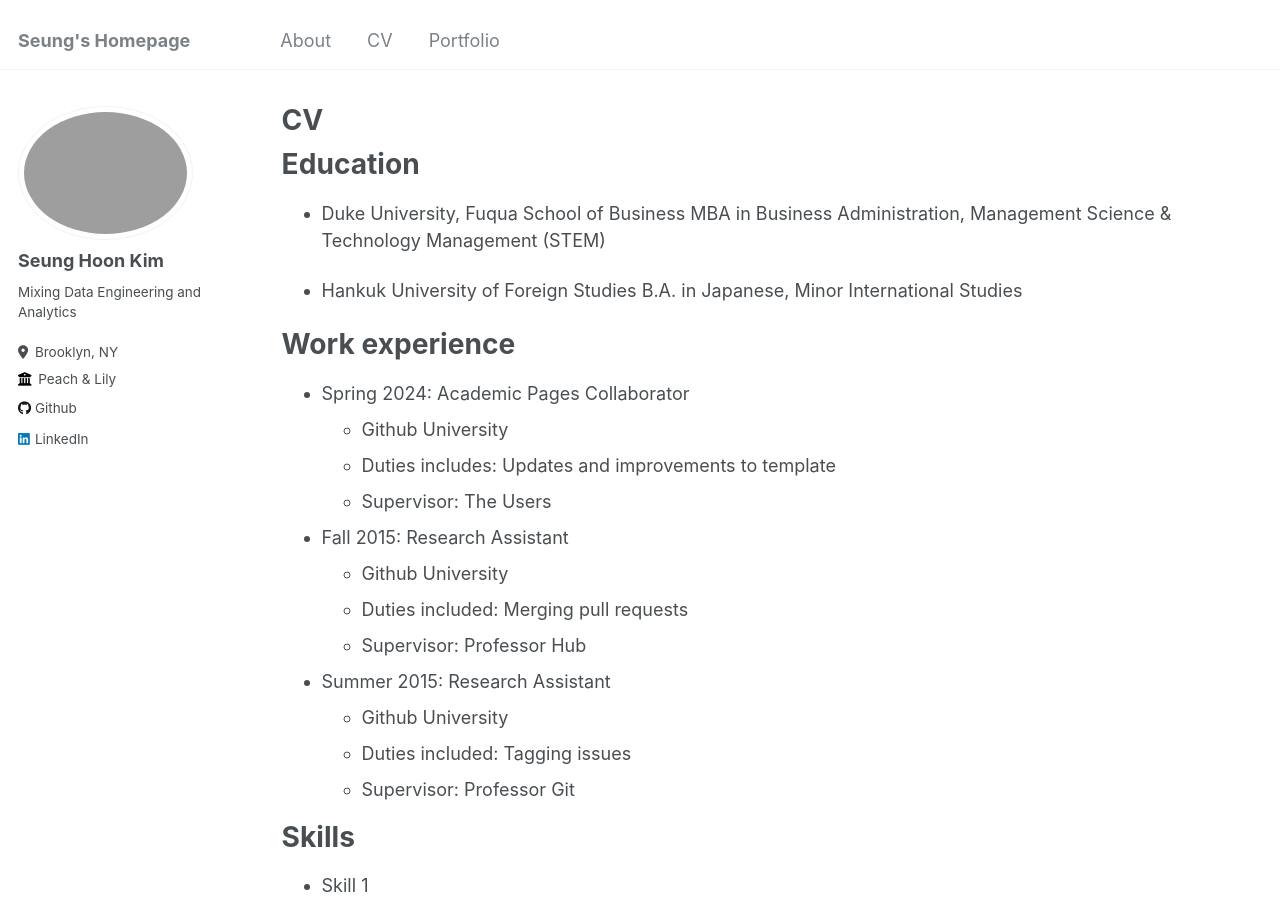
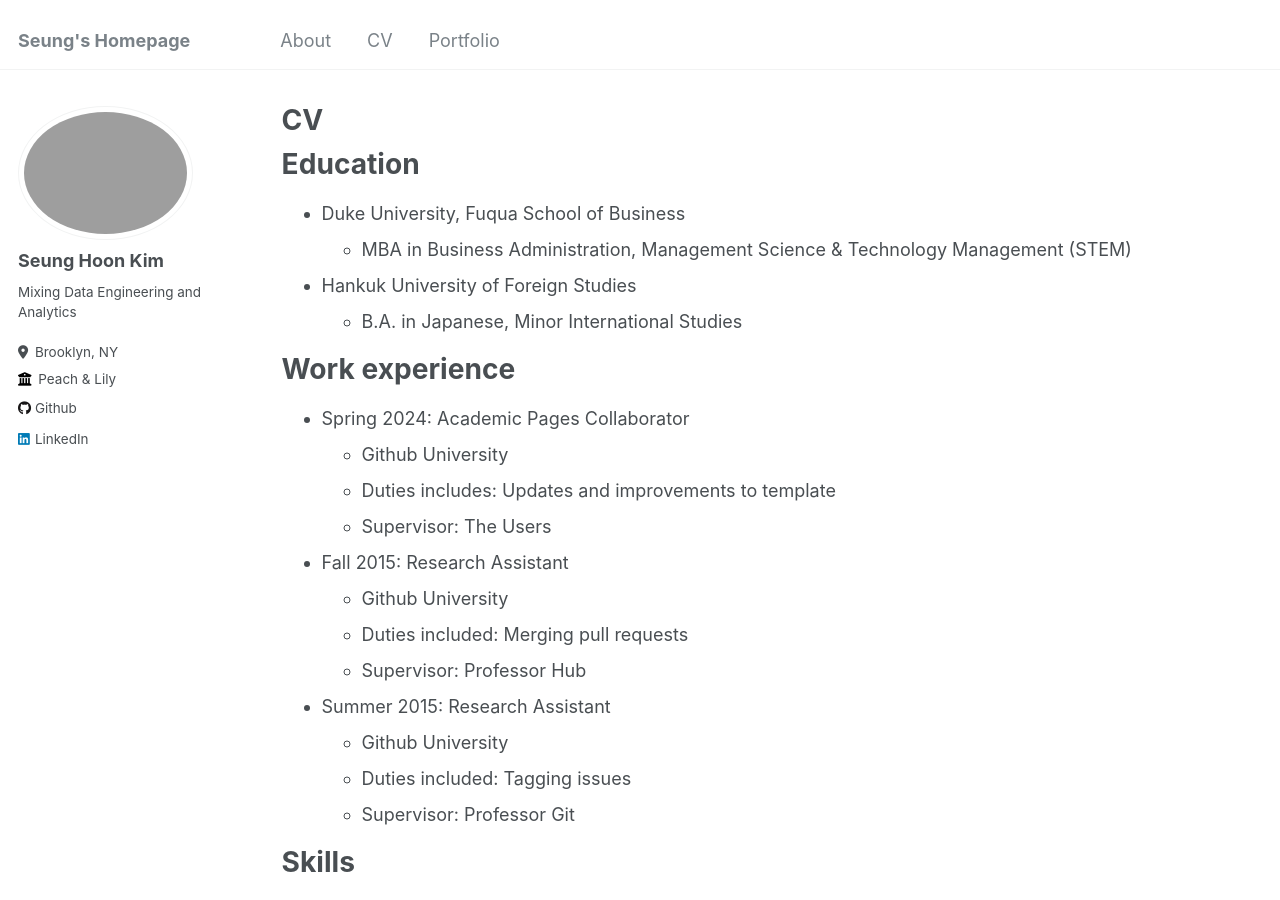
Before and after one commit to seunghoonkim1/seunghoonkim1.github.io, a Jekyll site: the page built from _pages/cv.md, in a window 1280 px wide and 900 px high. Built offline with Jekyll 4.4.1, drawn with Linux system fonts in a browser that asks for light colours.

Commit message:
changed format

```diff
--- a/_pages/cv.md
+++ b/_pages/cv.md
@@ -12,10 +12,10 @@ redirect_from:
 Education
 ======
 * Duke University, Fuqua School of Business
-  MBA in Business Administration, Management Science & Technology Management (STEM)
+  * MBA in Business Administration, Management Science & Technology Management (STEM)
 
 * Hankuk University of Foreign Studies
-  B.A. in Japanese, Minor International Studies
+  * B.A. in Japanese, Minor International Studies
 
 Work experience
 ======
```
